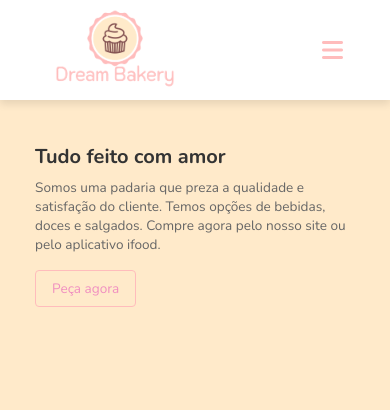
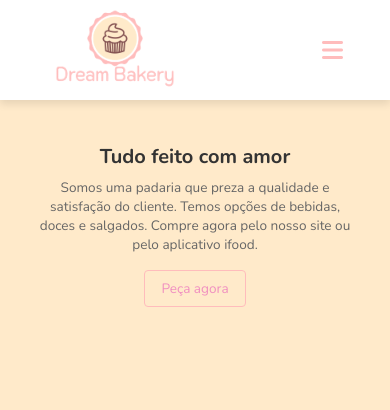
Before and after one commit to ellenassis/bakery-website, a plain HTML site: page index.html in a window 390 px wide. Shown: the top 410 px of the page. Drawn offline with nearby package versions, Linux system fonts and the light colour scheme.

Commit message:
feat: content center

```diff
--- a/css/style.css
+++ b/css/style.css
@@ -503,9 +503,10 @@ header .navbar a:hover {
   }
 }
 
-@media (max-width: 768px) {
+@media (max-width: 960px) {
 
   .home .content {
+    text-align: center;
     margin-top: 5rem;
   }
 
```
